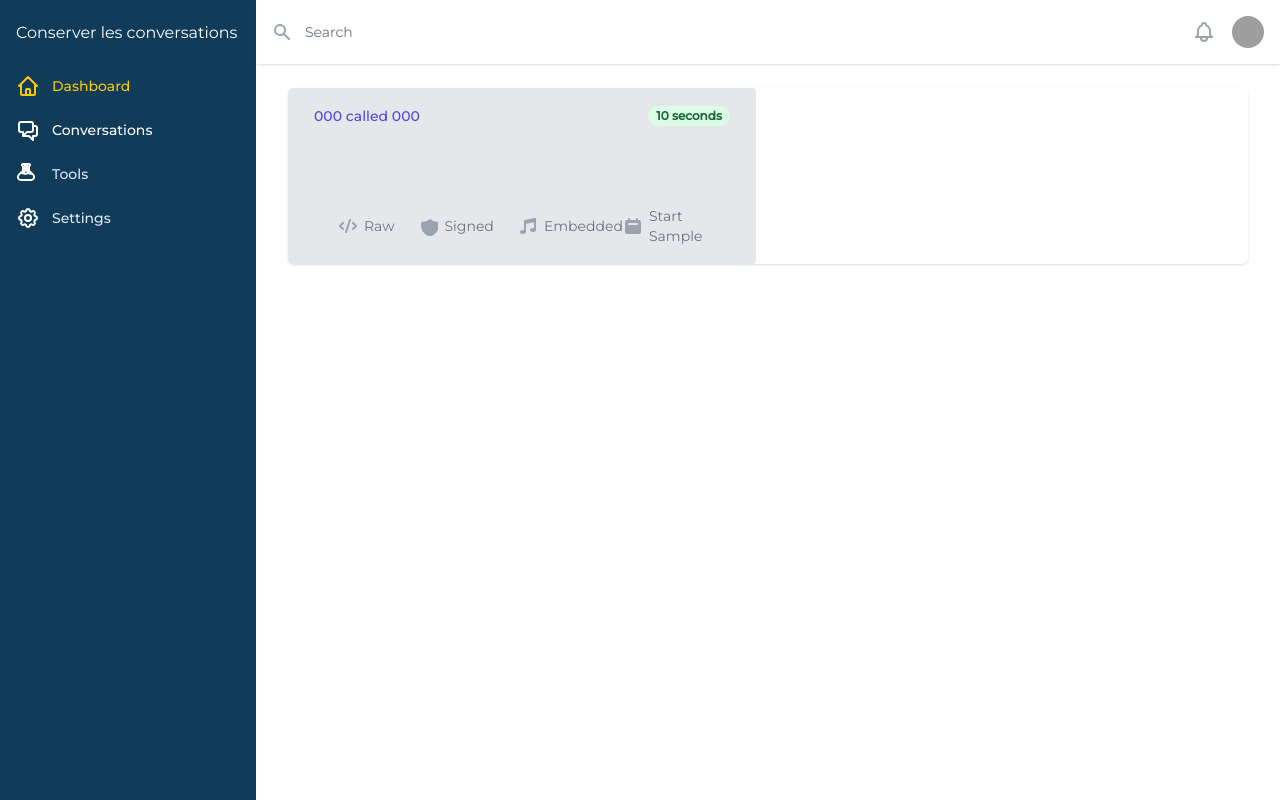
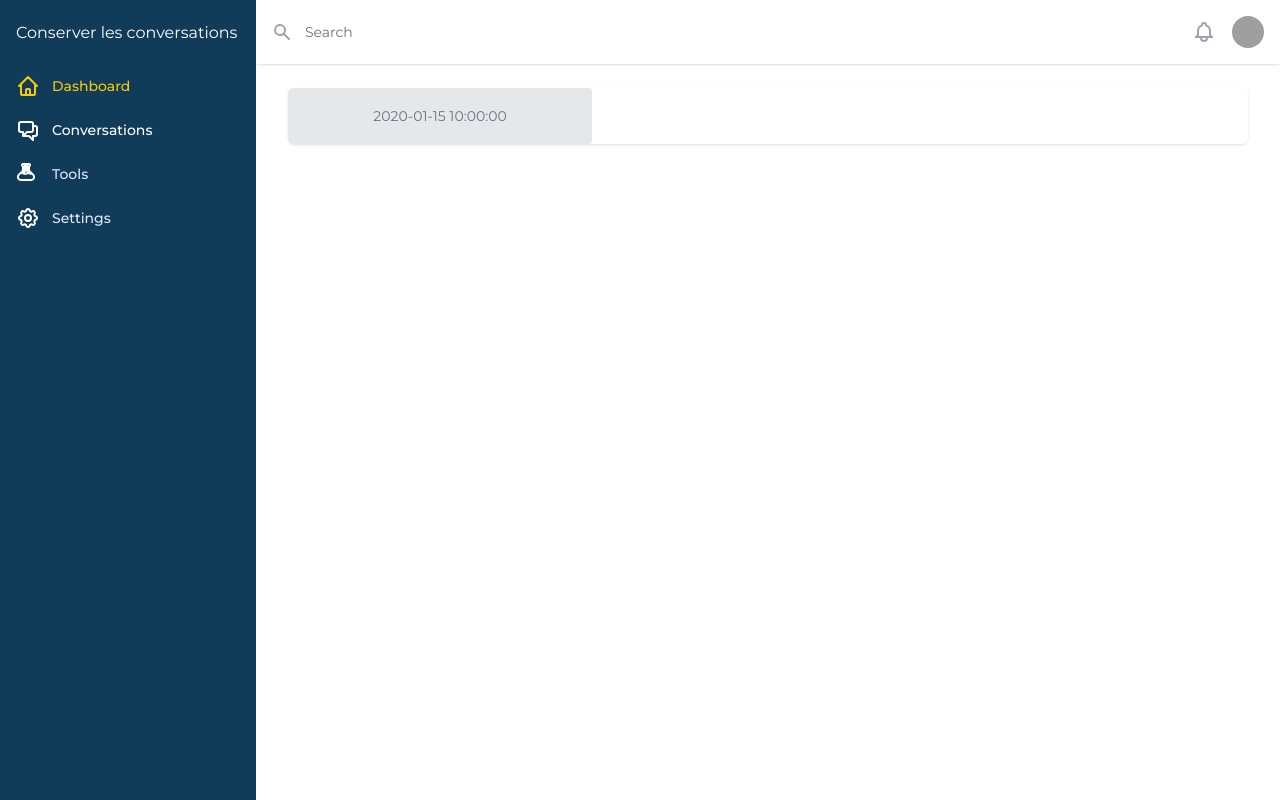
Before and after one commit to vcon-dev/vcon, a FastAPI app: template server/templates/index.html in a window 1280 px wide. Run offline with FastAPI, Linux system fonts and the light colour scheme; the template is opened without the code that fills it: most values are stand-ins (such as "Sample title", 1, 10 or a date in 2020); parts of the project's set-up code (start-up, migrations or seed data) failed here and were passed over; some libraries are stand-ins or nearby versions; grey boxes are pictures that could not be loaded.

Commit message:
WIP: completing the admin website

```diff
--- a/server/adapters/bria/__init__.py
+++ b/server/adapters/bria/__init__.py
@@ -31,7 +31,6 @@
 
                     # Construct empty vCon, set meta data
                     vCon = vcon.Vcon()
-                    vCon.set_uuid("vcon.dev")
                     caller = body["to_number"]
                     called = body["from_number"]
                     vCon.set_party_tel_url(caller)
--- a/server/adapters/quiq/__init__.py
+++ b/server/adapters/quiq/__init__.py
@@ -25,7 +25,6 @@
 
                 # Construct empty vCon, set meta data
                 vCon = vcon.Vcon()
-                vCon.set_uuid("vcon.dev")
                 caller = body["src"]
                 called = body["dst"]
                 vCon.set_party_parameter("tel", caller)
--- a/server/adapters/ringplan/__init__.py
+++ b/server/adapters/ringplan/__init__.py
@@ -31,8 +31,6 @@
 
                     # Construct empty vCon, set meta data
                     vCon = vcon.Vcon()
-                    vCon.set_uuid("vcon.dev")
-
                     payload = original_msg.get("payload")
 
                     # Download the recording and attach it to the vCon
--- a/server/adapters/volie/__init__.py
+++ b/server/adapters/volie/__init__.py
@@ -24,7 +24,6 @@
     try:
         # Construct empty vCon, set meta data
         vCon = vcon.Vcon()
-        vCon.set_uuid("vcon.dev")
         type = body.get('kind', 'unknown')
         vCon.attachments.append(adapter_meta(body, type))
         vCon.set_party_parameter("mailto", body['email_to_address'], -1)
@@ -42,7 +41,6 @@
     try:
         # Construct empty vCon, set meta data
         vCon = vcon.Vcon()
-        vCon.set_uuid("vcon.dev")
         type = body.get('kind', 'unknown')
         vCon.attachments.append(adapter_meta(body, type))
 
@@ -60,7 +58,6 @@
     try:
         # Construct empty vCon, set meta data
         vCon = vcon.Vcon()
-        vCon.set_uuid("vcon.dev")
         type = body.get('kind', 'unknown')
         vCon.attachments.append(adapter_meta(body, type))
 
@@ -120,7 +117,6 @@
 
                     # Construct empty vCon, set meta data
                     vCon = vcon.Vcon()
-                    vCon.set_uuid("vcon.dev")
 
                     message = json.loads(json.loads(data).get("Message"))
                     body = json.loads(message['default']['body'])
--- a/server/templates/index.html
+++ b/server/templates/index.html
@@ -3,15 +3,22 @@
 
 {% block content %}
 <div class="bg-white shadow overflow-hidden sm:rounded-md">
-  <div class="grid grid-cols-1 gap-6 sm:grid-cols-2 lg:grid-cols-2">
+  <div class="grid grid-cols-1 gap-6 sm:grid-cols-2 lg:grid-cols-3">
     {% for vcon in vCons %}
       <div class="border-2 rounded bg-gray-200">
-        <a href="/details/{{vcon._id}}" class="block hover:white">
+        <a href="/details/{{vcon.uuid}}" class="block hover:white">
           <div class="px-4 py-4 sm:px-6">
+              {% if 'tel' in vcon.parties[0] %}
               <div class="flex items-center justify-between">
-              <p class="text-sm font-medium text-indigo-600 truncate">{{vcon.parties[0]['tel']}} called {{vcon.parties[1]['tel']}}</p>
-              <div class="ml-2 flex-shrink-0 flex">
-                <p class="px-2 inline-flex text-xs leading-5 font-semibold rounded-full bg-green-100 text-green-800">
+                <svg xmlns="http://www.w3.org/2000/svg" fill="white" viewBox="0 0 24 24" stroke-width="1.5" stroke="currentColor" class="w-6 h-6">
+                  <path stroke-linecap="round" stroke-linejoin="round" d="M2.25 6.75c0 8.284 6.716 15 15 15h2.25a2.25 2.25 0 002.25-2.25v-1.372c0-.516-.351-.966-.852-1.091l-4.423-1.106c-.44-.11-.902.055-1.173.417l-.97 1.293c-.282.376-.769.542-1.21.38a12.035 12.035 0 01-7.143-7.143c-.162-.441.004-.928.38-1.21l1.293-.97c.363-.271.527-.734.417-1.173L6.963 3.102a1.125 1.125 0 00-1.091-.852H4.5A2.25 2.25 0 002.25 4.5v2.25z" />
+                </svg>
+                <div class="text-sm font-medium text-indigo-600 text-center truncate">{{vcon.parties[0]['tel']}} </div>
+                <div class="text-sm font-medium text-indigo-600 text-center truncate">called </div>
+                <div class="text-sm font-medium text-indigo-600 text-center truncate"> {{vcon.parties[1]['tel']}}</div></p>
+                </div>
+                <div>
+                  <p class="text-sm font-medium text-indigo-600 text-center">
                     {% if vcon.dialog|length > 0 %}
                       {{ vcon.dialog[0].duration}} seconds
                     {% elif vcon.status == 'ended' %}
@@ -19,40 +26,22 @@
                     {% endif %}
                   </p>
                 </div>
+              {% endif %}
+              {% if 'mailto' in vcon.parties[0] %}
+              <div class="flex items-center justify-between">
+                <svg xmlns="http://www.w3.org/2000/svg" fill="white" viewBox="0 0 24 24" stroke-width="1.5" stroke="currentColor" class="w-6 h-6">
+                  <path stroke-linecap="round" stroke-linejoin="round" d="M21.75 9v.906a2.25 2.25 0 01-1.183 1.981l-6.478 3.488M2.25 9v.906a2.25 2.25 0 001.183 1.981l6.478 3.488m8.839 2.51l-4.66-2.51m0 0l-1.023-.55a2.25 2.25 0 00-2.134 0l-1.022.55m0 0l-4.661 2.51m16.5 1.615a2.25 2.25 0 01-2.25 2.25h-15a2.25 2.25 0 01-2.25-2.25V8.844a2.25 2.25 0 011.183-1.98l7.5-4.04a2.25 2.25 0 012.134 0l7.5 4.04a2.25 2.25 0 011.183 1.98V19.5z" />
+                </svg>
               </div>
-            <div class="mt-20 sm:flex sm:justify-between">
-              <div class="sm:flex">
-                <p class="flex items-center text-sm text-gray-500 sm:mt-0 sm:ml-6">
-                  <svg class="flex-shrink-0 mr-1.5 h-5 w-5 text-gray-400" xmlns="http://www.w3.org/2000/svg" viewBox="0 0 20 20" fill="currentColor" aria-hidden="true">
-                    <path fill-rule="evenodd" d="M12.316 3.051a1 1 0 01.633 1.265l-4 12a1 1 0 11-1.898-.632l4-12a1 1 0 011.265-.633zM5.707 6.293a1 1 0 010 1.414L3.414 10l2.293 2.293a1 1 0 11-1.414 1.414l-3-3a1 1 0 010-1.414l3-3a1 1 0 011.414 0zm8.586 0a1 1 0 011.414 0l3 3a1 1 0 010 1.414l-3 3a1 1 0 11-1.414-1.414L16.586 10l-2.293-2.293a1 1 0 010-1.414z" clip-rule="evenodd" />
-                  </svg>
-                  Raw
+              <div class="text-sm font-medium text-indigo-600 text-center truncate">{{vcon.parties[0]['mailto']}} </div>
+              <div class="text-sm font-medium text-indigo-600 text-center truncate"> emailed </div>
+              <div class="text-sm font-medium text-indigo-600 text-center truncate"> {{vcon.parties[1]['mailto']}}</div>
+              {% endif %}
+
+            <div>
+              <p class="text-sm text-gray-500 text-center">
+                    {{vcon.created_at}}
               </p>
-                <p class="flex items-center text-sm text-gray-500 sm:mt-0 sm:ml-6">
-                  <!-- Heroicon name: solid/users -->
-                  <svg class="flex-shrink-0 mr-1.5 h-5 w-5 text-gray-400" xmlns="http://www.w3.org/2000/svg" viewBox="0 0 20 20" fill="currentColor" aria-hidden="true">
-                      <path stroke-linecap="round" stroke-linejoin="round" d="M9 12l2 2 4-4m5.618-4.016A11.955 11.955 0 0112 2.944a11.955 11.955 0 01-8.618 3.04A12.02 12.02 0 003 9c0 5.591 3.824 10.29 9 11.622 5.176-1.332 9-6.03 9-11.622 0-1.042-.133-2.052-.382-3.016z" />
-                  </svg>
-                  Signed
-                </p>
-                <p class="flex items-center text-sm text-gray-500 sm:mt-0 sm:ml-6">
-                  <!-- Heroicon name: solid/location-marker -->
-                  <svg class="flex-shrink-0 mr-1.5 h-5 w-5 text-gray-400" xmlns="http://www.w3.org/2000/svg" viewBox="0 0 20 20" fill="currentColor" aria-hidden="true">
-                      <path d="M18 3a1 1 0 00-1.196-.98l-10 2A1 1 0 006 5v9.114A4.369 4.369 0 005 14c-1.657 0-3 .895-3 2s1.343 2 3 2 3-.895 3-2V7.82l8-1.6v5.894A4.37 4.37 0 0015 12c-1.657 0-3 .895-3 2s1.343 2 3 2 3-.895 3-2V3z" />
-                  </svg>
-                  Embedded
-                </p>
-              </div>
-              <div class="mt-2 flex items-center text-sm text-gray-500 sm:mt-0">
-                <!-- Heroicon name: solid/calendar -->
-                <svg class="flex-shrink-0 mr-1.5 h-5 w-5 text-gray-400" xmlns="http://www.w3.org/2000/svg" viewBox="0 0 20 20" fill="currentColor" aria-hidden="true">
-                  <path fill-rule="evenodd" d="M6 2a1 1 0 00-1 1v1H4a2 2 0 00-2 2v10a2 2 0 002 2h12a2 2 0 002-2V6a2 2 0 00-2-2h-1V3a1 1 0 10-2 0v1H7V3a1 1 0 00-1-1zm0 5a1 1 0 000 2h8a1 1 0 100-2H6z" clip-rule="evenodd" />
-                </svg>
-                <p>
-                  Start
-                  <time>{{ vcon.get("dialog[0].start","No Recordings") }}</time>
-                </p>
-              </div>
             </div>
           </div>
         </a>
--- a/vcon/__init__.py
+++ b/vcon/__init__.py
@@ -160,7 +160,6 @@
   ANALYSIS = "analysis"
   ATTACHMENTS = "attachments"
   CREATED_AT = "created_at"
-  ID = "_id"
 
   vcon = VconString(doc = "vCon version string attribute")
   uuid = VconString(doc = "vCon UUID string attribute")
@@ -216,7 +215,7 @@
     self._vcon_dict[Vcon.ANALYSIS] = []
     self._vcon_dict[Vcon.ATTACHMENTS] = []
     self._vcon_dict[Vcon.CREATED_AT] = datetime.datetime.now().strftime("%a, %d %b %Y %H:%M:%S %z")
-    self._vcon_dict[Vcon.ID] = str(uuid.uuid4())
+    self._vcon_dict[Vcon.UUID] = str(uuid.uuid4())
 
 
 
```
Also changed, not shown: server/api.py (+99 -53 lines), server/templates/vcon.html (+19 -11 lines), server/package-lock.json (added), server/storage/redis/__init__.py. Lines whose indentation alone changed are shown as unchanged.
